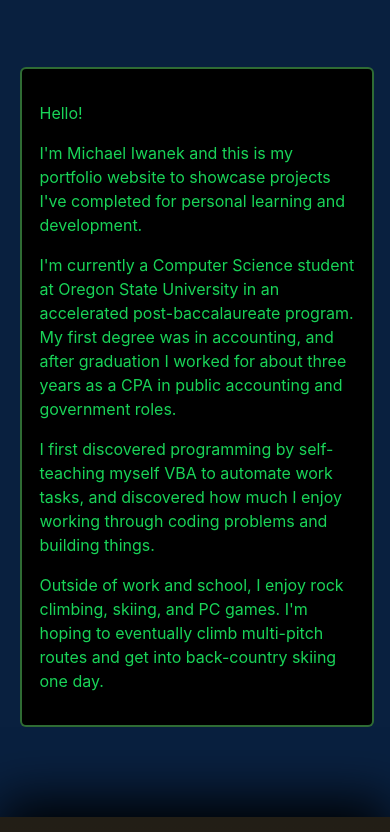
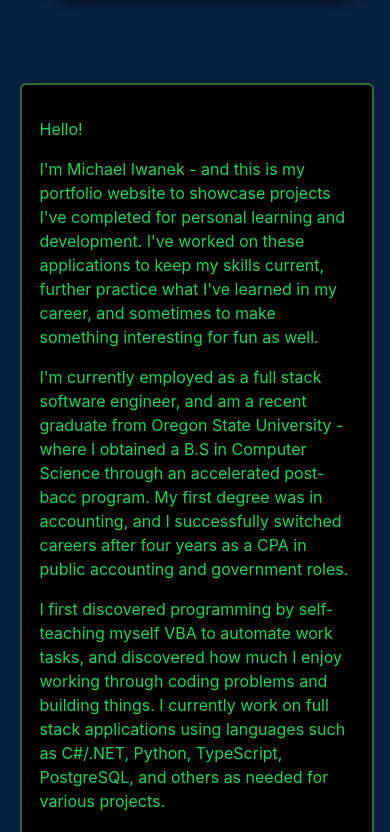
Before and after one commit to Mike11199/portfolio-website, a React (Vite) app in the folder frontend/: page / in a window 390 px wide. Shown: the part 1921-2753 px from the top of the page. Built offline with nearby package versions, Linux system fonts and the light colour scheme.

Commit message:
rewrite about me after graduating.  fix various spacing issues

```diff
--- a/frontend/src/App.css
+++ b/frontend/src/App.css
@@ -185,10 +185,6 @@ ul > li > ul > li {
   margin-top: 20px;
   display: flex;
   flex-direction: row;
-}
-
-.about_me_text {
-  padding-right: 100px;
 }
 
 .project_card_rsa_encryption {
@@ -519,13 +515,6 @@ li {
     align-self: center;
   }
 
-  .about_me_text {
-    padding-top: 50px;
-    padding-right: 0px;
-    padding-left: 0px;
-    padding-bottom: 50px;
-  }
-
   #about {
     background-image: linear-gradient(to top, #09203f 63%, #385266 100%);
     display: flex;
--- a/frontend/src/components/AboutMeSection.tsx
+++ b/frontend/src/components/AboutMeSection.tsx
@@ -3,7 +3,6 @@ import ReactVideoPlayer from "./utils/ReactVideoPlayer";
 import styles from "./styles/AboutMeSection.module.css";
 
 const AboutMeSection = () => {
-
   return (
     <>
       <section id="about">
@@ -11,7 +10,6 @@ const AboutMeSection = () => {
           About Me <span className="wave">👋</span>
         </h1>
         <div className={styles.aboutMeSection}>
-
           <div className={styles.aboutMeImagesAndTextWrapper}>
             <div className={styles.aboutMeVideoWrapper}>
               <ReactVideoPlayer
@@ -60,19 +58,25 @@ const AboutMeTextContainer = () => {
     <div className={styles.textWrapperAboutMe}>
       <p>Hello!</p>
       <p>
-        I'm Michael Iwanek and this is my portfolio website to showcase projects
-        I've completed for personal learning and development.
+        I'm Michael Iwanek - and this is my portfolio website to showcase
+        projects I've completed for personal learning and development. I've
+        worked on these applications to keep my skills current, further practice
+        what I've learned in my career, and sometimes to make something
+        interesting for fun as well.
       </p>
       <p>
-        I'm currently a Computer Science student at Oregon State University in
-        an accelerated post-baccalaureate program. My first degree was in
-        accounting, and after graduation I worked for about three years as a CPA
-        in public accounting and government roles.
+        I'm currently employed as a full stack software engineer, and am a
+        recent graduate from Oregon State University - where I obtained a B.S in
+        Computer Science through an accelerated post-bacc program. My first
+        degree was in accounting, and I successfully switched careers after four
+        years as a CPA in public accounting and government roles.
       </p>
       <p>
         I first discovered programming by self-teaching myself VBA to automate
         work tasks, and discovered how much I enjoy working through coding
-        problems and building things.
+        problems and building things. I currently work on full stack
+        applications using languages such as C#/.NET, Python, TypeScript,
+        PostgreSQL, and others as needed for various projects.
       </p>
       <p>
         Outside of work and school, I enjoy rock climbing, skiing, and PC games.
--- a/frontend/src/components/styles/AboutMeSection.module.css
+++ b/frontend/src/components/styles/AboutMeSection.module.css
@@ -1,7 +1,7 @@
 .aboutMeImagesFirstRow {
   display: flex;
   flex-direction: row;
-  gap: 1rem;
+  justify-content: space-between;
 }
 
 .textWrapperAboutMe {
@@ -10,7 +10,7 @@
   overflow: auto;
   padding-right: 3rem;
   padding-left: 3rem;
-  margin-left: 1rem;
+  margin-right: 3%;
   padding-top: 2rem;
   padding-bottom: 2rem;
   background: #191c29;
@@ -44,7 +44,7 @@
   border-radius: 50px;
   width: 43%;
   height: 100%;
-  margin-right: 30px;
+
   box-shadow: 10px 10px 10px rgba(0, 0, 0, 0.3);
 }
 
@@ -70,9 +70,9 @@
 }
 
 @media (max-width: 1000px) {
-
   .aboutMeImagesFirstRow {
     flex-direction: column;
+    gap: 2rem;
   }
 
   .aboutMeSnowshoeingPhoto {
@@ -88,7 +88,6 @@
   .textWrapperAboutMe {
     max-height: 50vh;
   }
-
 }
 
 @media (max-width: 600px) {
@@ -110,6 +109,7 @@
     margin-left: 0rem;
     margin-top: 50px;
     margin-bottom: 50px;
+    margin-right: 0px;
     max-height: none;
   }
 
```
Lines whose indentation alone changed are shown as unchanged.
